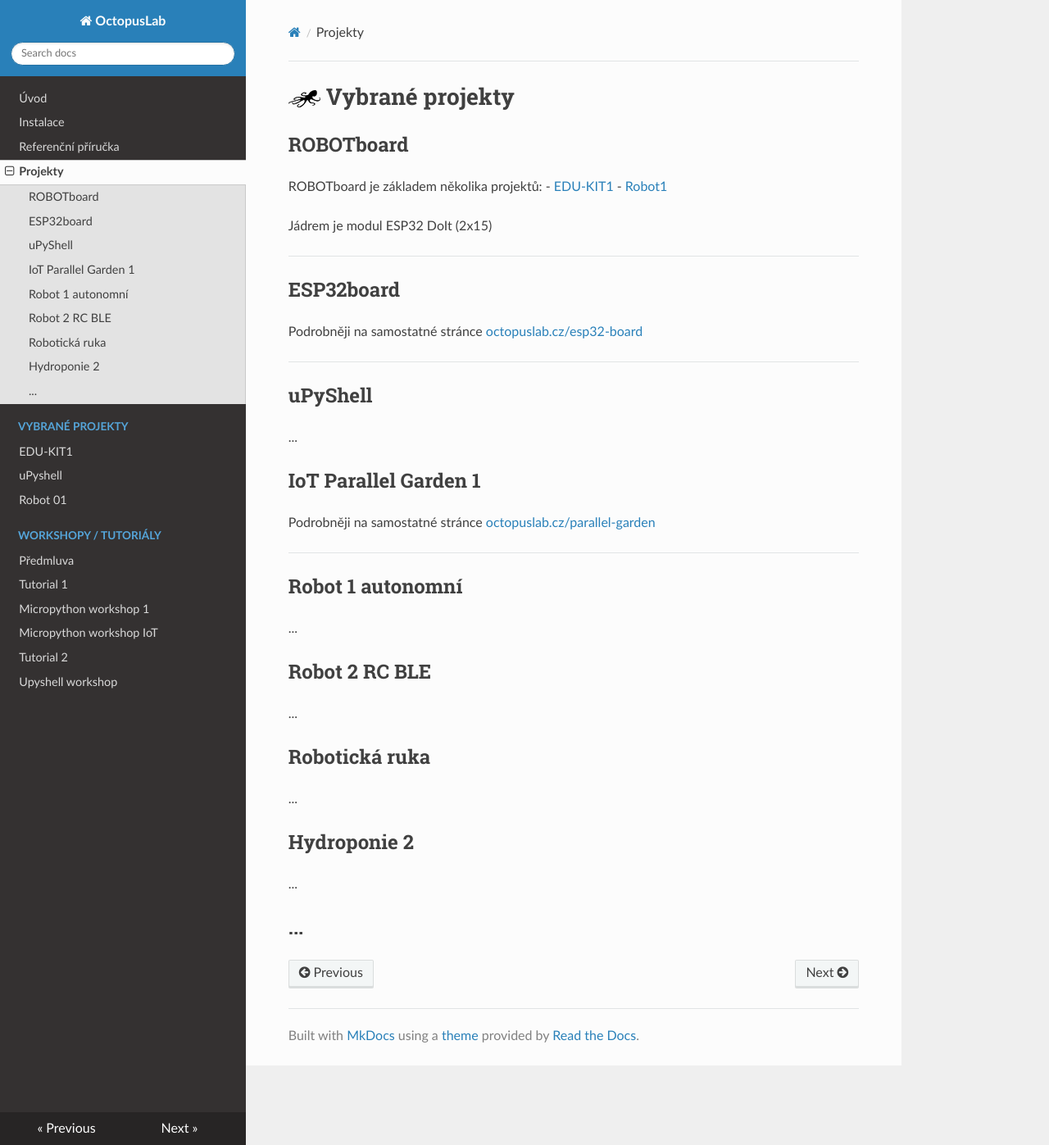
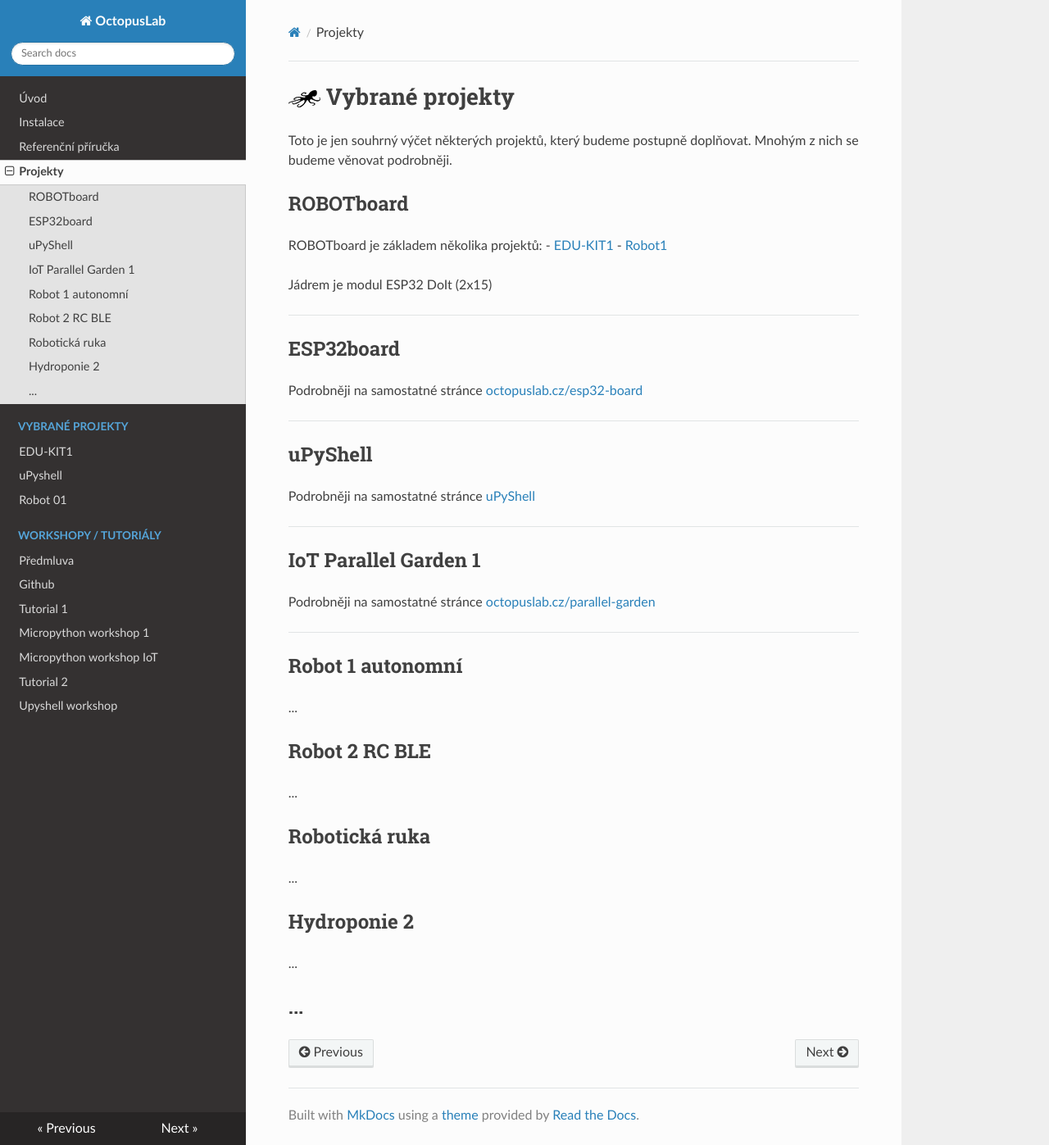
Before and after one commit to octopuslab-cz/docs_octopuslab_cz, an MkDocs documentation site: the page built from docs/projects.md, in a window 1280 px wide and 1397 px high. Shown: the whole window at 82% size. Built offline with MkDocs 1.6.1, drawn with Linux system fonts in a browser that asks for light colours; nearby versions of some CDN libraries.

Commit message:
projects

```diff
--- a/docs/projects.md
+++ b/docs/projects.md
@@ -1,4 +1,6 @@
 # ![logo](img/logo_small.png) Vybrané projekty
+
+Toto je jen souhrný výčet některých projektů, který budeme postupně doplňovat. Mnohým z nich se budeme věnovat podrobněji.
 
 ## ROBOTboard
 
@@ -17,7 +19,10 @@ Podrobněji na samostatné stránce [octopuslab.cz/esp32-board](https://www.octo
 ---
 
 ## uPyShell
-...
+
+Podrobněji na samostatné stránce [uPyShell](/p-shell)
+
+---
 
 ## IoT Parallel Garden 1
 
--- a/mkdocs.yml
+++ b/mkdocs.yml
@@ -10,6 +10,7 @@ nav:
       - 'Robot 01': p-robot01.md
   - 'Workshopy / tutoriály':
       - 'Předmluva ': tut-predmluva.md
+      - 'Github ': github.md
       - 'Tutorial 1 ': tutorial1.md
       - 'Micropython workshop 1': ws1.md
       - 'Micropython workshop IoT': ws-iot.md
```
Also changed, not shown: docs/dok1.md (deleted, +0 -1 lines), docs/github.md (added, +19 -0 lines), docs/index.md (+3 -0 lines), docs/project2.md (+5 -1 lines).
